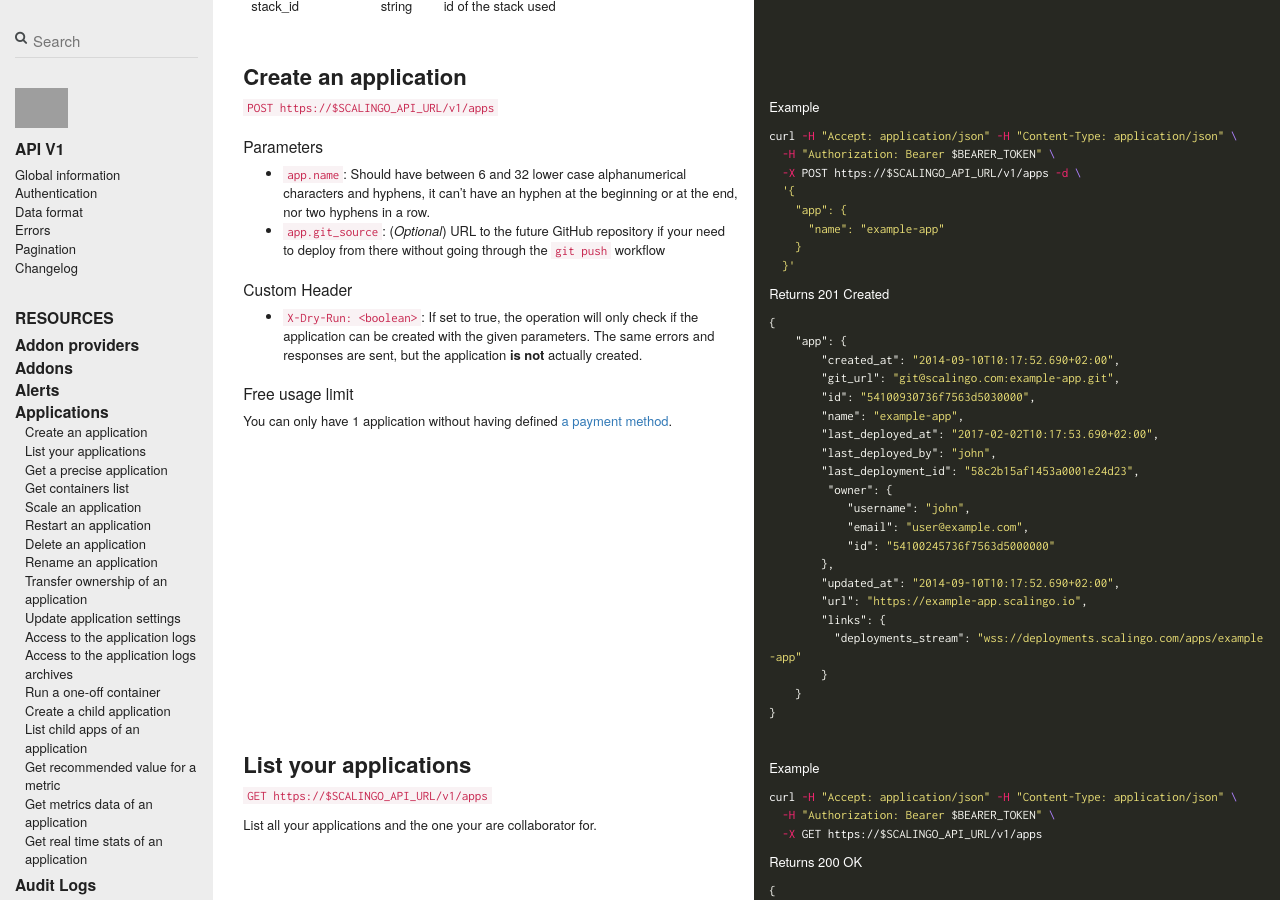
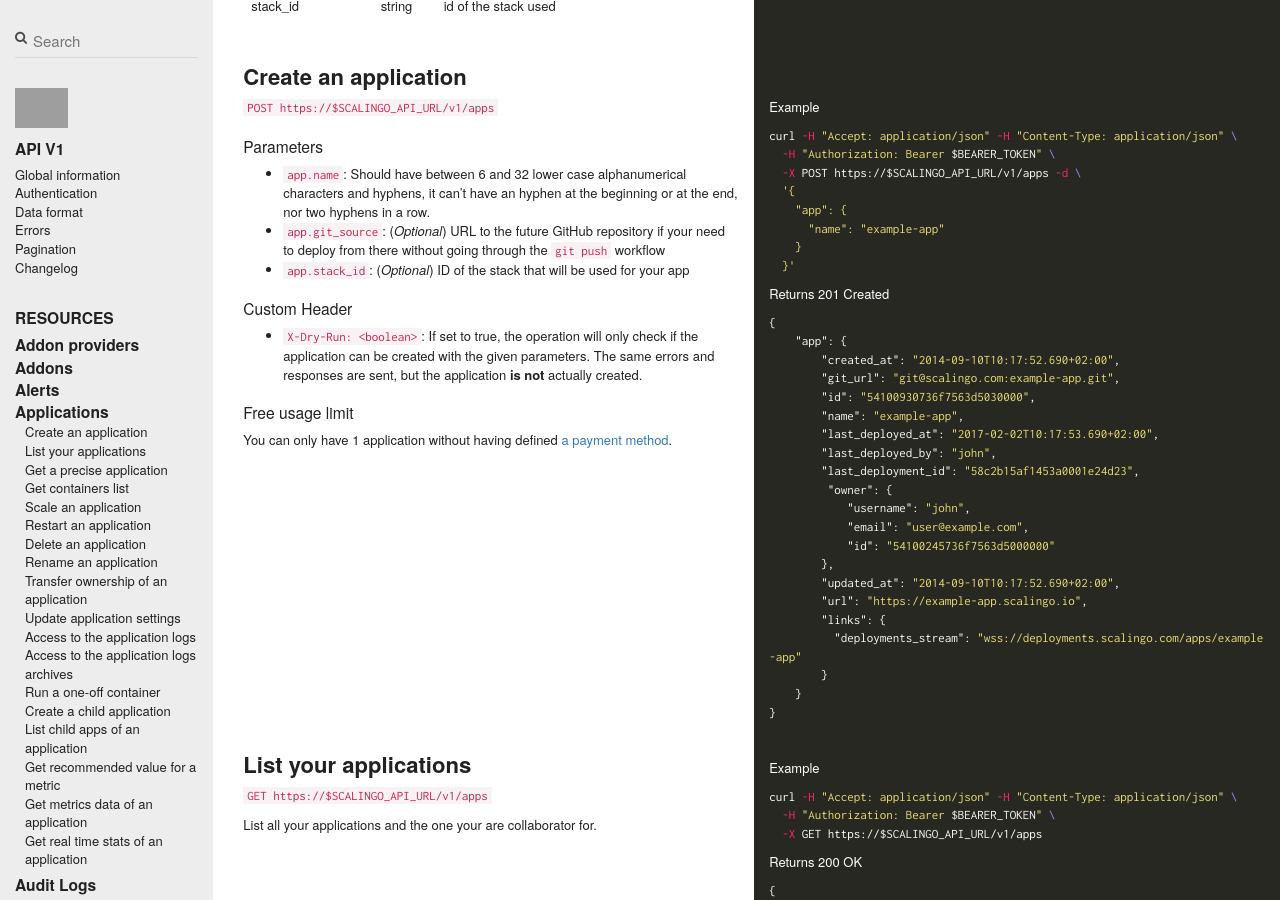
Before and after one commit to jdauphant/developers-documentation, a Jekyll site: the page built from _scalingo_api/apps.md, in a window 1280 px wide and 900 px high, scrolled down 666 px. Built offline with Jekyll 4.4.1, drawn with Linux system fonts in a browser that asks for light colours; nearby versions of some CDN libraries; comment, search, counter and statistics services are not loaded; some of the changed text lies outside the part shown; grey boxes are pictures that could not be loaded.

Commit message:
Missing stack documentation for app create and update

```diff
--- a/_scalingo_api/apps.md
+++ b/_scalingo_api/apps.md
@@ -73,6 +73,7 @@ Example object:
   hyphens in a row.
 * `app.git_source`: (*Optional*) URL to the future GitHub repository if your need
   to deploy from there without going through the `git push` workflow
+* `app.stack_id`: (*Optional*) ID of the stack that will be used for your app
 
 ### Custom Header
 
@@ -493,6 +494,7 @@ Returns 200 OK
 * `app.force_https`: boolean to enable or disable force HTTPS on the application
 * `app.sticky_session`: boolean to enable or disable sticky session on the application
 * `app.router_logs`: boolean to enable or disable the router logs on the application
+* `app.stack_id`: string that changes your application stack
 
 ||| col |||
 
```
